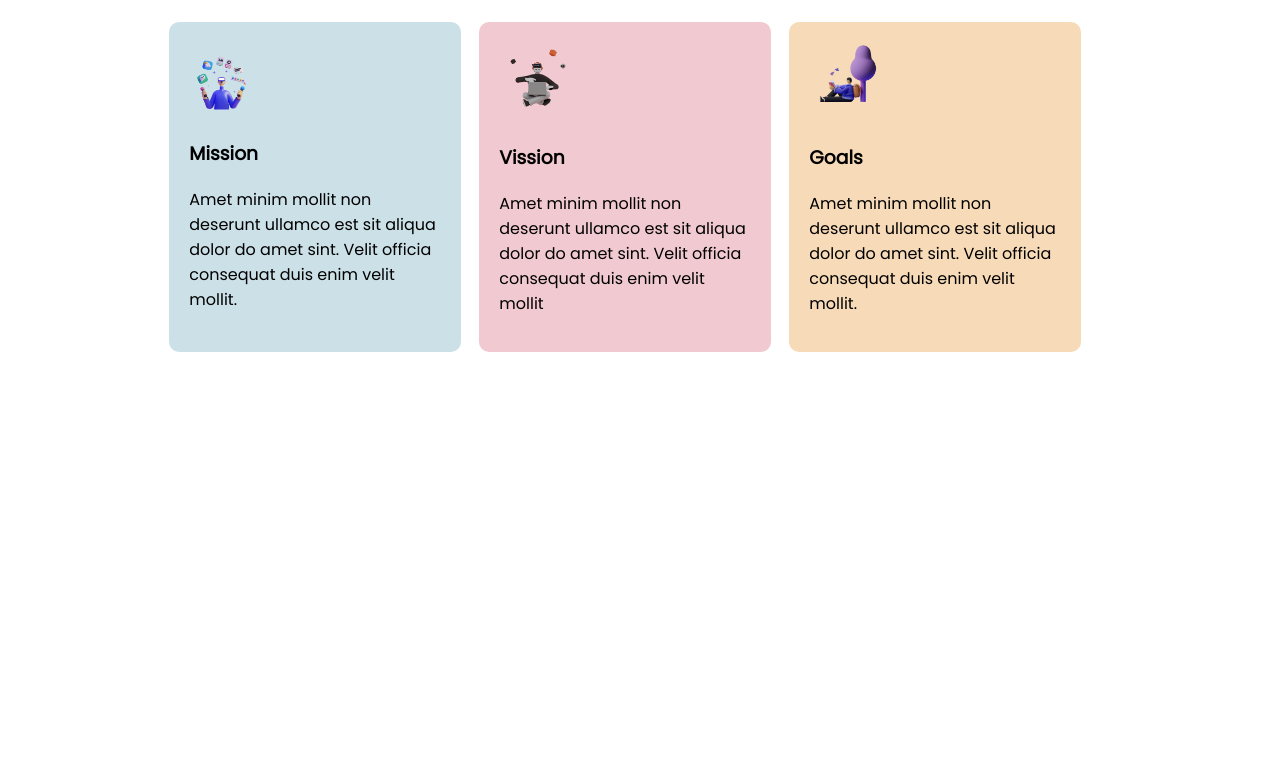
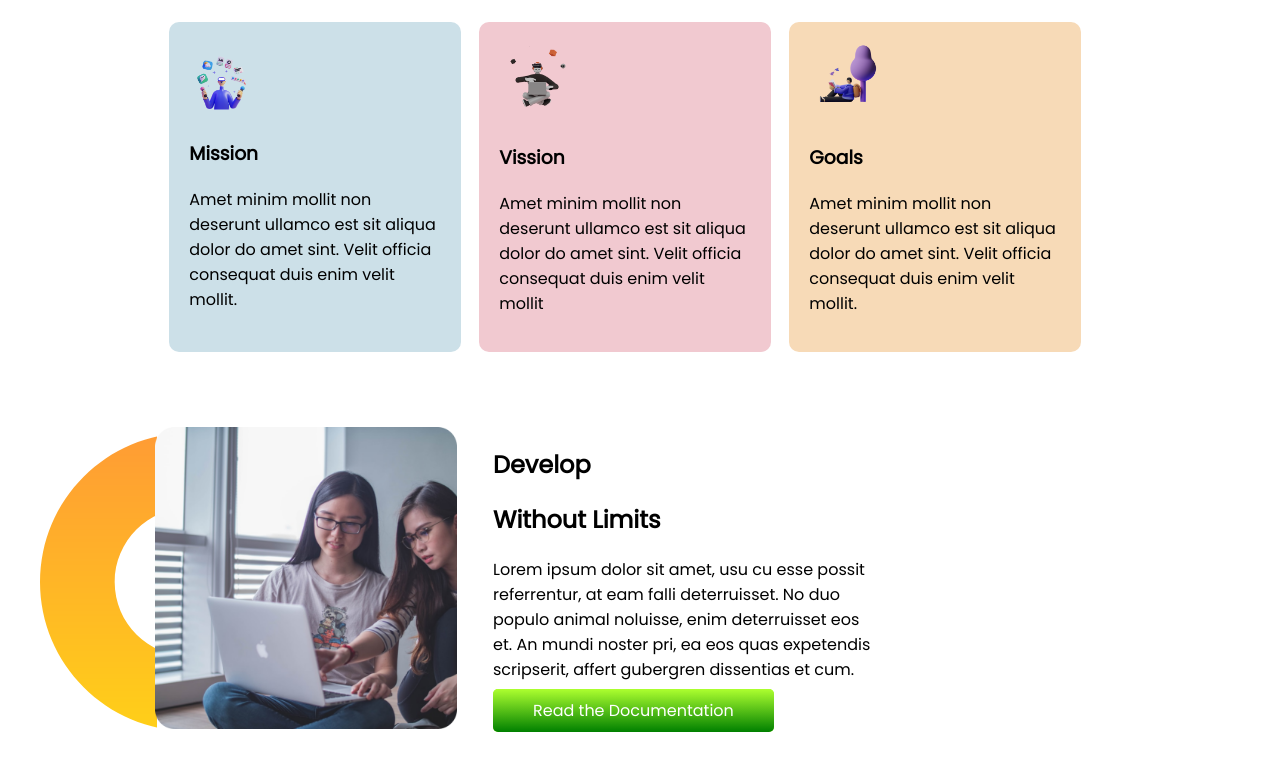
Before and after one commit to tahiyaramisha12/my-goal, a plain HTML site: page index.html in a window 1280 px wide. Shown: the part 567-1338 px from the top of the page. Before the commit the page ends 969 px from the top, so only its background shows below. Drawn offline with Linux system fonts and the light colour scheme.

Commit message:
added 3 section

```diff
--- a/index.html
+++ b/index.html
@@ -61,6 +61,20 @@
             </div>
         </div>
     </section>
+    <section class="flexible-container-1 develope-shape ">
+        <div class="margin-correct"><img src="images/pictures/coding.png" alt=""></div>
+        <div class="margin-correct  ">
+            <h2>Develop</h2>
+            <h2>Without Limits</h2>
+            <p>Lorem ipsum dolor sit amet, usu cu esse possit referrentur, at eam falli
+                deterruisset. No duo populo animal noluisse, enim deterruisset eos et. An
+                mundi noster pri, ea eos quas expetendis scripserit, affert gubergren
+                dissentias et cum.</p>
+            <a class="link-button" target=" -blank"
+                href="https://www.linkedin.com/authwall?trk=bf&trkInfo=AQEyfMbcqU_3cQAAAYNO9bTIuA50kbkBdqSrurV8GE_WEFzFCHaazlr89eovX6a--V1Z79XEsFWN-I-AXFtqKIwhVrOu9OuRK_1EkHWQyNm4sPN2ZKfAQ0BdT7jI_rjZthHJW_k=&original_referer=&sessionRedirect=https%3A%2F%2Fwww.linkedin.com%2Fcompany%2Fprogramminghero%2F">Read
+                the Documentation</a>
+        </div>
+    </section>
 
 
 </body>
--- a/style.css
+++ b/style.css
@@ -70,3 +70,27 @@ div img {
     margin-left: 160px;
     margin-right: 190px;
 }
+
+.flexible-container-1 {
+    display: flex;
+    margin-bottom: 50px;
+    margin-right: 30%;
+}
+
+.margin-correct {
+    width: 500%;
+    padding: 25px;
+
+}
+
+.margin-correct img {
+    width: 80%;
+    margin-left: 90px;
+}
+
+.develope-shape {
+    background-image: url(images/shapes/dream-bg.png);
+    background-repeat: no-repeat;
+    background-position: left;
+    margin-left: 40px;
+}
```
Also changed, not shown: images/shapes/dream-bg.png (added).
